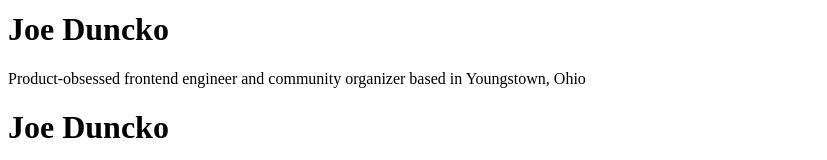
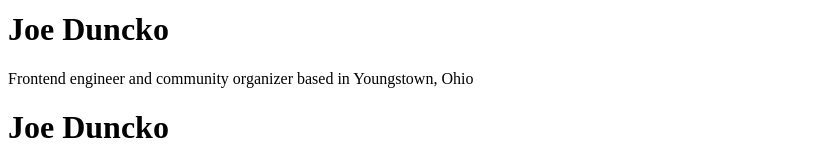
Before and after one commit to JoeDuncko/JoeDuncko.com, a Next.js app: page /resume in a window 1280 px wide. Shown: the part 244-404 px from the top of the page, without its empty margins (0-827 px from the left). Built offline with nearby package versions, Linux system fonts and the light colour scheme.

Commit message:
New catchPhrase

```diff
--- a/constants.ts
+++ b/constants.ts
@@ -1,8 +1,8 @@
 export const myName = "Joe Duncko";
 
 export const siteDescription =
-  "Product-obsessed frontend engineer and community organizer based in Youngstown, Ohio";
+  "Frontend engineer and community organizer based in Youngstown, Ohio";
 
-export const catchPhrase = "let's create together";
+export const catchPhrase = "Content Catalyst";
 
 export const siteTitle = `${myName} | ${catchPhrase}`;
```
